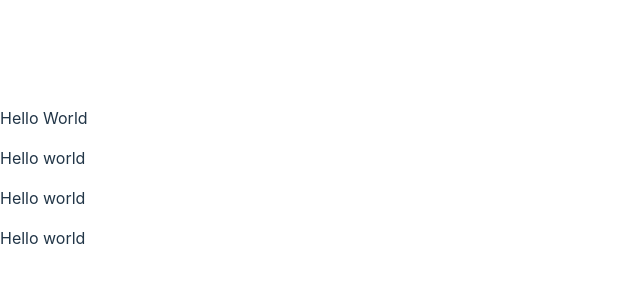
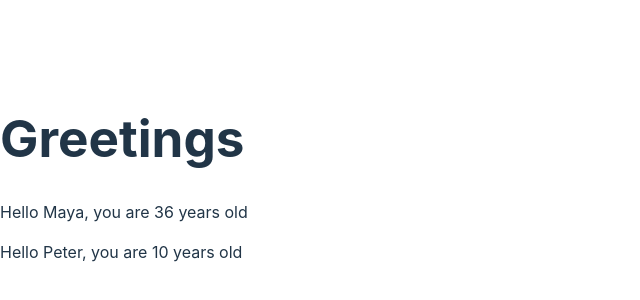
Before and after one commit to kurenaisandip/Full-Stack-Open, a React (Vite) app in the folder part1/part1/: page / in a window 1280 px wide. Shown: the part 222-522 px from the top of the page, without its empty margins (0-640 px from the left). Built offline with nearby package versions, Linux system fonts and the light colour scheme.

Commit message:
finished the react part

```diff
--- a/part1/part1/src/App.jsx
+++ b/part1/part1/src/App.jsx
@@ -1,28 +1,31 @@
-const Hello = () => {
+const Hello = (props) => {
+
+  console.log(props)
   return (
     <div>
-      <p>Hello world</p>
+      <p>
+
+        Hello {props.name}, you are {props.age} years old
+      </p>
     </div>
   )
 }
 
+const App = () => {
 
-const App = () => {
- const now = new Date();
-  const a = 10;
-  const b = 12;
-  console.log(now, a+b);
+  const name = 'Peter'
+  const age = 10
 
   return (
     <div>
-    <p> Hello World</p>
-    <Hello/>
-    <Hello/>
-    <Hello/>
+      <h1>Greetings</h1>
+
+      <Hello name='Maya' age={26 + 10} />
+      <Hello name={name} age={age} />
     </div>
-
-
   )
 }
 
 export default App;
+
+//React cannot render objects instead the individuals things render in the braces must be primtive values, such as numbers or strings.
```
